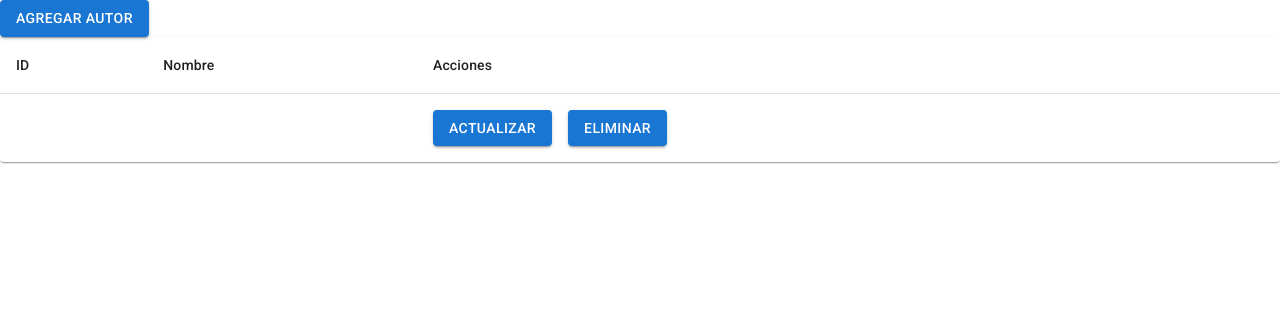
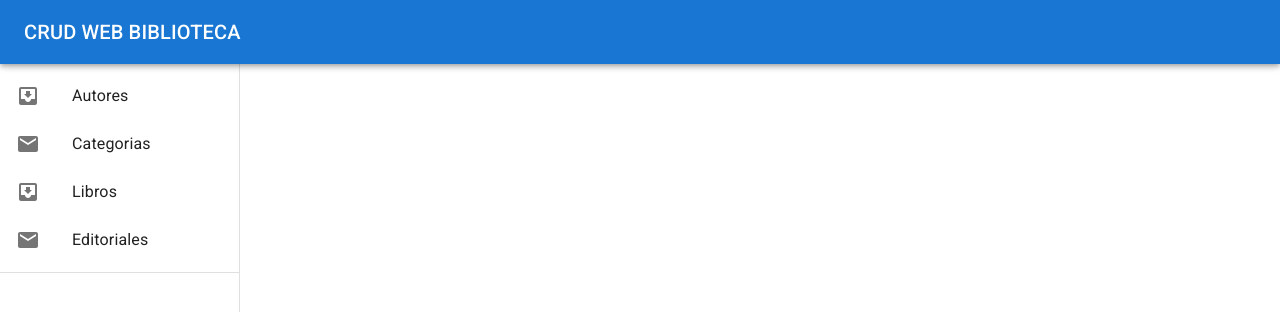
Before and after one commit to climoralesg/web-interface-biblioteca, a React (Create React App) app: page / in a window 1280 px wide. Shown: the top 312 px of the page. Built offline with nearby package versions, Linux system fonts and the light colour scheme; no server answers.

Commit message:
Feature: Interfaz de navegacion

```diff
--- a/package.json
+++ b/package.json
@@ -5,12 +5,14 @@
   "dependencies": {
     "@emotion/react": "^11.8.1",
     "@emotion/styled": "^11.8.1",
+    "@mui/icons-material": "^5.5.1",
     "@mui/material": "^5.4.3",
     "@testing-library/jest-dom": "^5.16.1",
     "@testing-library/react": "^12.1.2",
     "@testing-library/user-event": "^13.5.0",
     "react": "^17.0.2",
     "react-dom": "^17.0.2",
+    "react-router-dom": "^6.2.2",
     "react-scripts": "5.0.0",
     "web-vitals": "^2.1.4"
   },
--- a/src/App.js
+++ b/src/App.js
@@ -1,15 +1,79 @@
 import './style/main.css';
+import TableAuthors from './components/table/TableAuthors';
 
-//import './App.css';
-import TableAuthors from './components/table/TableAuthors';
+
+import * as React from 'react';
+import Box from '@mui/material/Box';
+import Drawer from '@mui/material/Drawer';
+import AppBar from '@mui/material/AppBar';
+import CssBaseline from '@mui/material/CssBaseline';
+import Toolbar from '@mui/material/Toolbar';
+import List from '@mui/material/List';
+import Typography from '@mui/material/Typography';
+import Divider from '@mui/material/Divider';
+import ListItem from '@mui/material/ListItem';
+import ListItemIcon from '@mui/material/ListItemIcon';
+import ListItemText from '@mui/material/ListItemText';
+import InboxIcon from '@mui/icons-material/MoveToInbox';
+import MailIcon from '@mui/icons-material/Mail';
+import Link from '@mui/material/Link';
+
+
+import * as ReactDOM from "react-dom";
+import { Routes,Route, BrowserRouter } from "react-router-dom";
+
+
+const drawerWidth = 240;
 
 
 function App() {
   return (
     <div className="App">
-      <header className="App-header">
-      <TableAuthors></TableAuthors>
-      </header>
+      <Box sx={{ display: 'flex' }}>
+      <CssBaseline />
+      <AppBar position="fixed" sx={{ zIndex: (theme) => theme.zIndex.drawer + 1 }}>
+        <Toolbar>
+          <Typography variant="h6" noWrap component="div">
+            CRUD WEB BIBLIOTECA
+          </Typography>
+        </Toolbar>
+      </AppBar>
+      <Drawer
+        variant="permanent"
+        sx={{
+          width: drawerWidth,
+          flexShrink: 0,
+          [`& .MuiDrawer-paper`]: { width: drawerWidth, boxSizing: 'border-box' },
+        }}>
+
+        <Toolbar />
+        <Box sx={{ overflow: 'auto' }}>
+          <List>
+            {['Autores', 'Categorias', 'Libros', 'Editoriales'].map((text, index) => (
+              <ListItem button key={text} component= {Link} href='/autores'>
+                <ListItemIcon>
+                  {index % 2 === 0 ? <InboxIcon /> : <MailIcon />}
+                </ListItemIcon>
+                <ListItemText primary={text} />
+              </ListItem>
+            ))}
+          </List>
+          <Divider />
+        </Box>
+      </Drawer>
+      <Box component="main" sx={{ flexGrow: 1, p: 3 }}>
+        <Toolbar />
+          <header className="App-header">
+            <BrowserRouter>
+              <Routes>
+                <Route path='/autores' element={<TableAuthors/>}>
+                </Route>
+              </Routes>
+            </BrowserRouter>
+          </header>
+      </Box>
+    </Box>
+
     </div>
   );
 }
```
Also changed, not shown: src/components/Busqueda.js (deleted, +0 -32 lines), informacion.txt (added), 2 other files (tests, documents, lock files or other folders).
